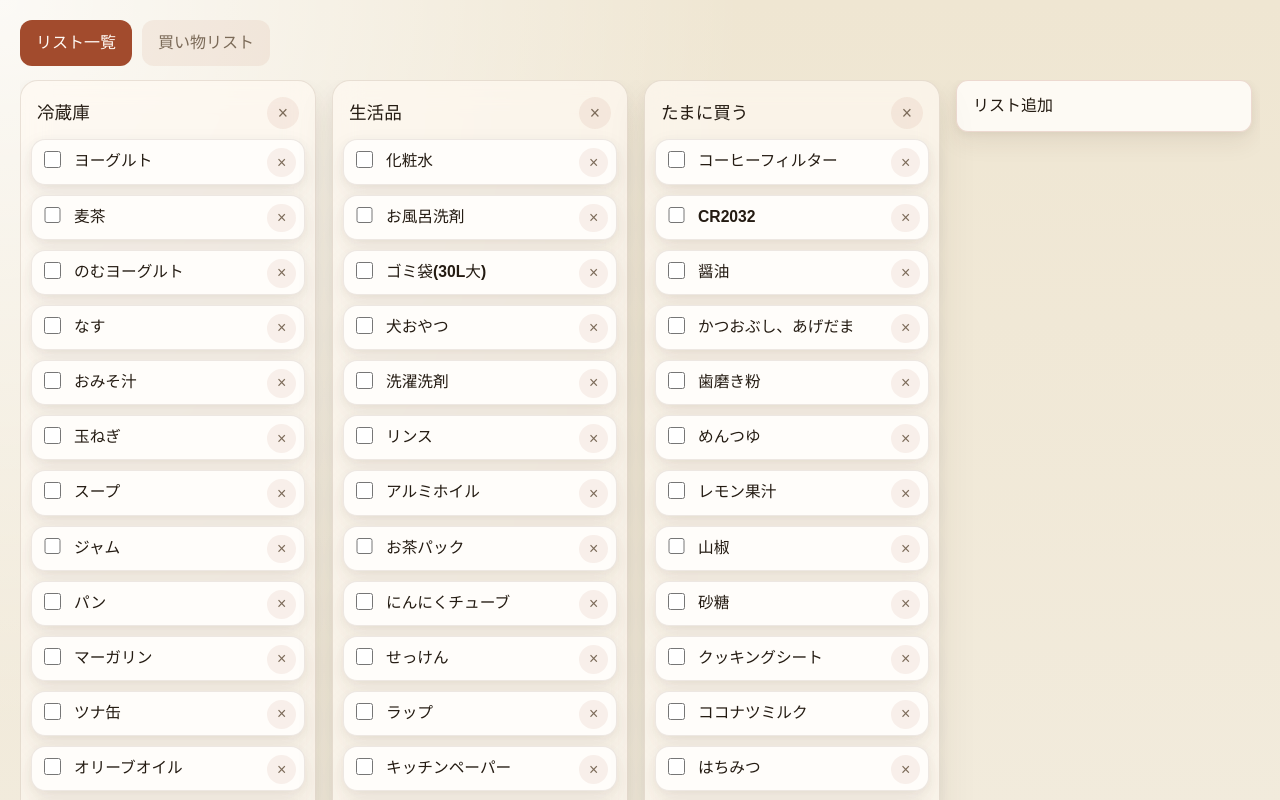
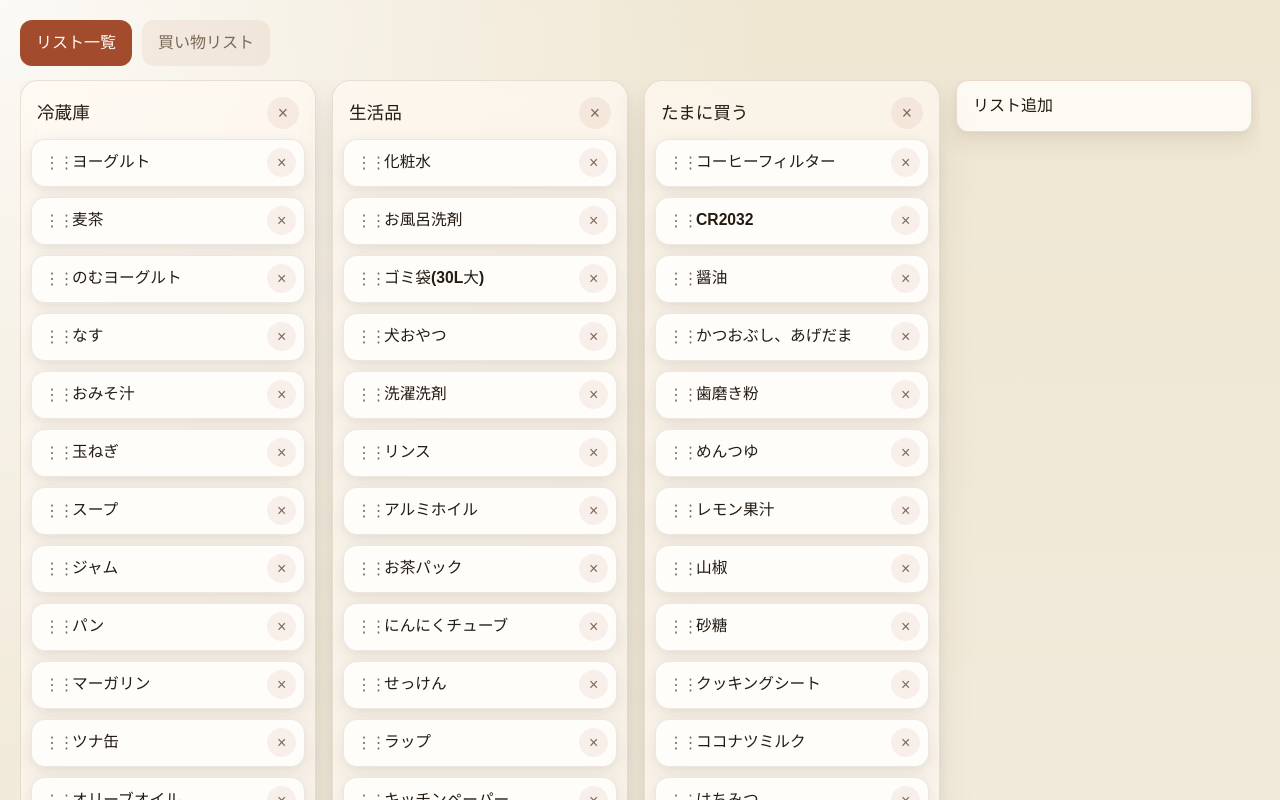
Before and after one commit to sheet00/kaimono-memo, a React (Vite) app in the folder src/: page / in a window 1280 px wide. Shown: the top 800 px of the page. Built offline with nearby package versions, Linux system fonts and the light colour scheme.

Commit message:
カード選択操作と買い物中UIを改善

```diff
--- a/src/src/App.tsx
+++ b/src/src/App.tsx
@@ -173,16 +173,16 @@ function SortableItemCard({
         checked ? 'is-checked' : ''
       }`}
     >
-      <label
-        className="item-check"
+      <button
+        type="button"
+        className="item-drag-handle"
+        aria-label={`${item}を並べ替え`}
         onPointerDown={(event) => event.stopPropagation()}
+        {...attributes}
+        {...listeners}
       >
-        <input
-          type="checkbox"
-          checked={checked}
-          onChange={() => onToggleChecked(columnId, item)}
-        />
-      </label>
+        ⋮⋮
+      </button>
       <button
         type="button"
         className="item-delete-button"
@@ -195,9 +195,13 @@ function SortableItemCard({
       >
         ×
       </button>
-      <div className="item-card-body" {...attributes} {...listeners}>
+      <button
+        type="button"
+        className="item-card-body"
+        onClick={() => onToggleChecked(columnId, item)}
+      >
         <p className="item-name">{item}</p>
-      </div>
+      </button>
     </article>
   )
 }
--- a/src/src/styles/board.css
+++ b/src/src/styles/board.css
@@ -190,7 +190,7 @@
   background: var(--card-bg);
   border: 1px solid var(--card-border);
   border-radius: 14px;
-  padding: 10px 40px 12px 42px;
+  padding: 10px 40px 12px 40px;
   box-shadow: var(--shadow-card);
   user-select: none;
   transition:
@@ -201,28 +201,39 @@
 }
 
 .item-card.is-checked {
-  background: #f7f1e4;
+  background: #dfe8d7;
+  border-color: rgba(92, 122, 88, 0.42);
+  box-shadow:
+    0 12px 24px rgba(92, 122, 88, 0.14),
+    0 4px 10px rgba(92, 122, 88, 0.08);
 }
 
 .item-card-body {
-  cursor: grab;
+  width: 100%;
+  border: 0;
+  padding: 0;
+  margin: 0;
+  background: transparent;
+  color: inherit;
+  text-align: left;
+  cursor: pointer;
   padding: 0;
 }
 
-.item-check {
+.item-drag-handle {
   position: absolute;
-  top: 11px;
+  top: 8px;
   left: 12px;
-  display: inline-flex;
-  align-items: center;
-  justify-content: center;
-}
-
-.item-check input {
-  width: 1.05rem;
-  height: 1.05rem;
-  margin: 0;
-  accent-color: #a24b2d;
+  width: 1.6rem;
+  height: 1.8rem;
+  border: 0;
+  padding: 0;
+  background: transparent;
+  color: var(--muted);
+  font: inherit;
+  line-height: 1;
+  letter-spacing: -0.1em;
+  cursor: grab;
 }
 
 .item-delete-button {
```
